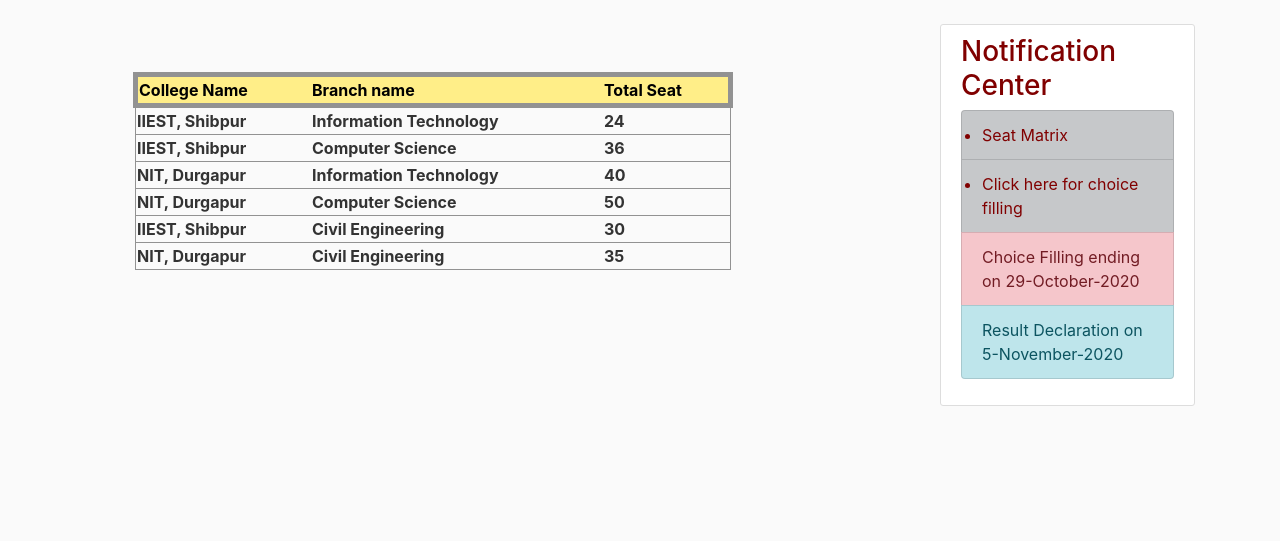
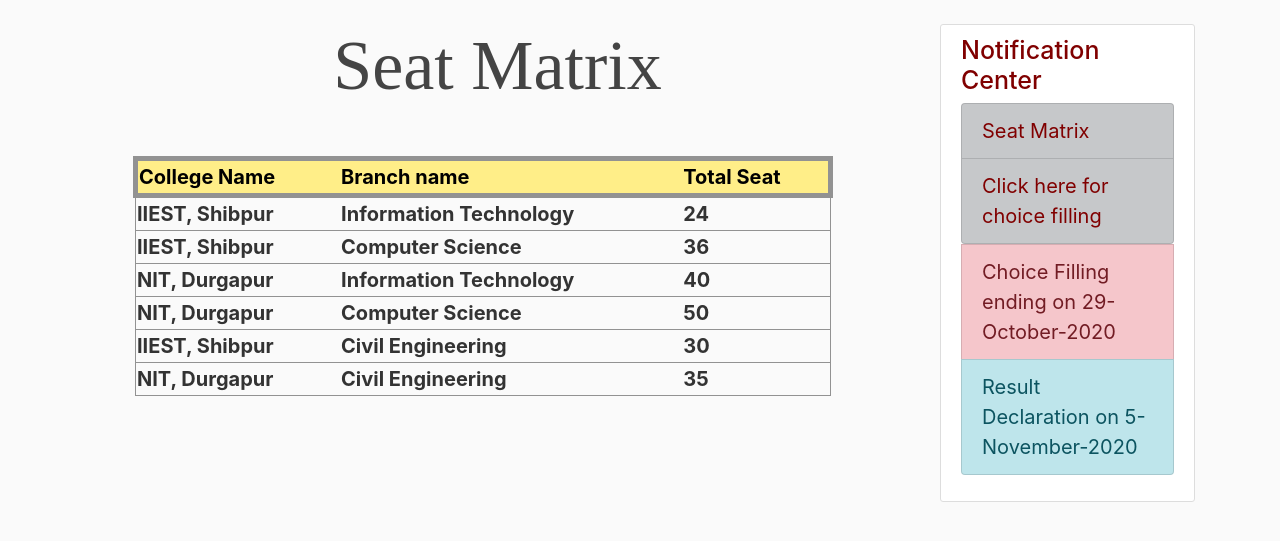
Before and after one commit to manwithavan1998/Counselling-version2-, a Flask app: a page that uses flaskblog/templates/layout.html in a window 1280 px wide. Shown: the part 56-597 px from the top of the page. Run offline with Flask 2, Linux system fonts and the light colour scheme; data comes from the database, SQL or seed files in the repository; lists and menus that the app fills with data are empty; some libraries are stand-ins or nearby versions.

Commit message:
adds styling

```diff
--- a/flaskblog/static/main.css
+++ b/flaskblog/static/main.css
@@ -12,6 +12,9 @@ h1, h2, h3, h4, h5, h6 {
   background-color: #5f788a;
 }
 
+.container .row .col-md-3 .content-section .list-group .anchor a:hover{
+  background-color: yellow
+}
 .site-header .navbar-nav .nav-link {
   color: #cbd5db;
 }
--- a/flaskblog/templates/colleges.html
+++ b/flaskblog/templates/colleges.html
@@ -1,6 +1,7 @@
 {% extends "layout.html" %}
 {% block content %}
-    <table class="m-5" style="width: 600px;" >
+    <h1 style="text-align: center; font-family: 'Times New Roman', Times, serif;font-size: 70px">Seat Matrix</h1>
+    <table class="m-5" style="width: 700px;font-size: 20px" >
         <tr class ="" style="color: black;border: 5px solid #929292;background-color: #FFEE88 ">
                 <th >
                     College Name
--- a/flaskblog/templates/layout.html
+++ b/flaskblog/templates/layout.html
@@ -59,12 +59,14 @@
           {% block content %}{% endblock %}
         </div>
         <div class="col-md-3">
-          <div class="content-section">
-            <h3 style="color: maroon">Notification Center</h3>
+          <div class="content-section" style="font-size: 20px">
+            <h3 style="color: maroon;font-size: 25px;font-style: bold">Notification Center</h3>
             <!-- <p class='text-muted'>You can put any information here you'd like. -->
               <ul class="list-group">
-                <a href = "{{ url_for('seat_matrix') }}" class="list-group-item list-group-item-dark" style="color: maroon"><li>Seat Matrix</li></a>
-                <a href = "{{ url_for('new_post') }}" class="list-group-item list-group-item-dark" style="color: maroon"><li>Click here for choice filling</li></a>
+                <div class = "anchor">
+                <a href = "{{ url_for('seat_matrix') }}" class="list-group-item list-group-item-dark" style="color: maroon">Seat Matrix</a>
+                <a href = "{{ url_for('new_post') }}" class="list-group-item list-group-item-dark " style="color: maroon">Click here for choice filling</a>
+                </div>
                 <li class="list-group-item list-group-item-danger">Choice Filling ending on 29-October-2020</li>
                 <li class="list-group-item list-group-item-info">Result Declaration on 5-November-2020</li>
 
```
Also changed, not shown: flaskblog/templates/home.html (+4 -3 lines).
